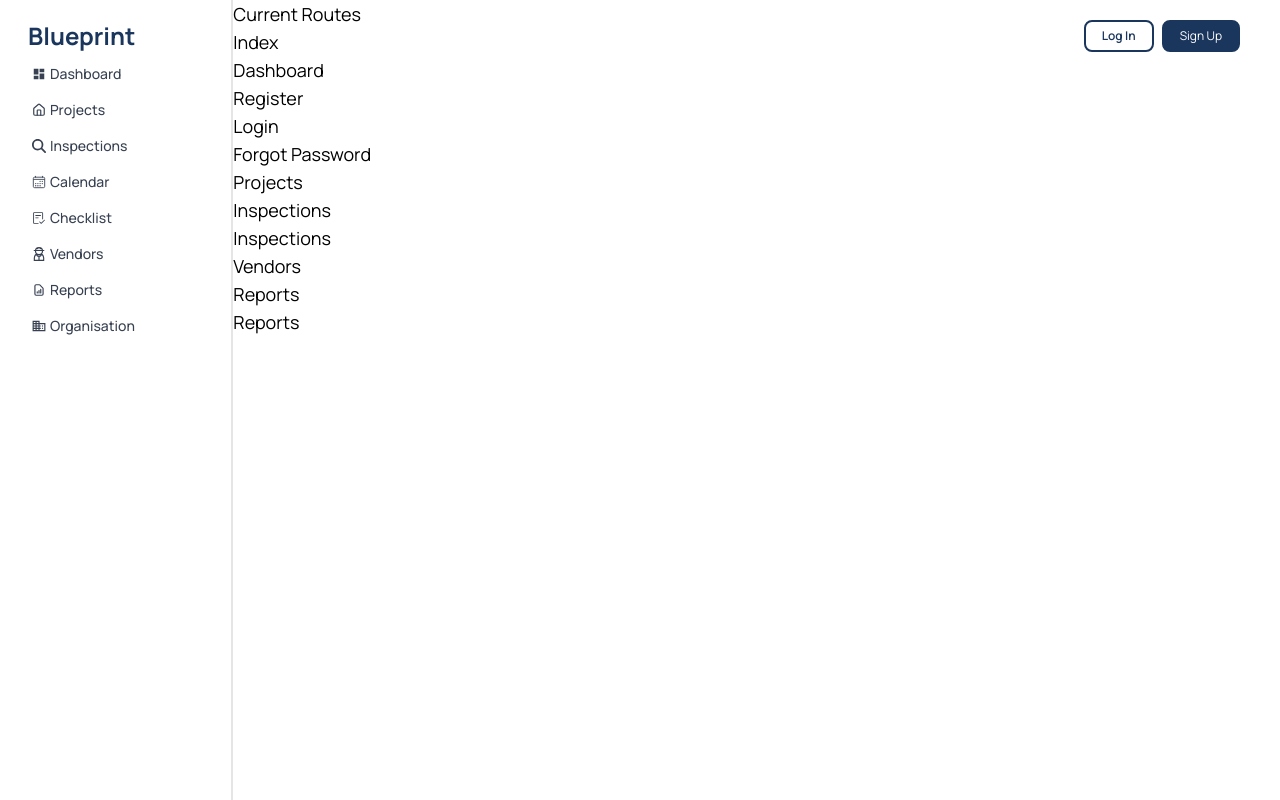
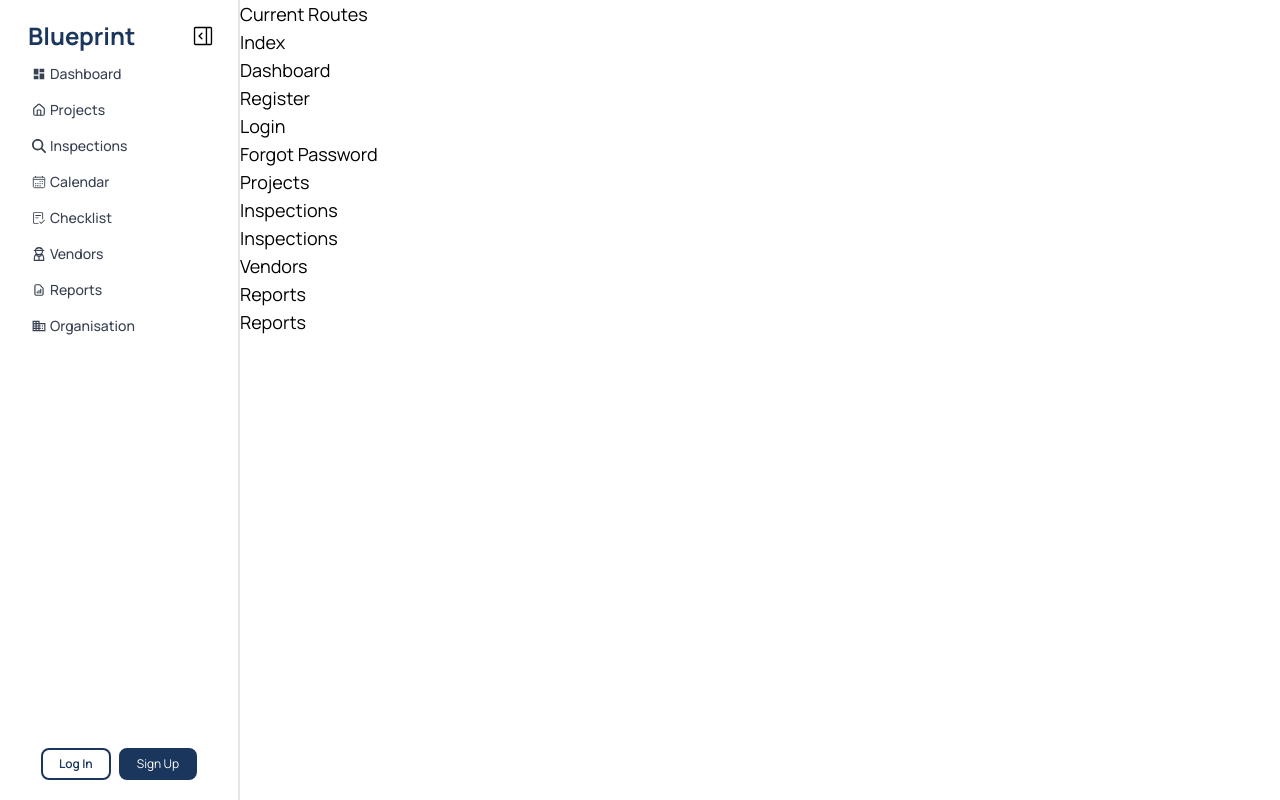
Before and after one commit to BronsonChaker/blueprint-web, a React (Vite) app: page / in a window 1280 px wide. Built offline with nearby package versions, Linux system fonts and the light colour scheme.

Commit message:
Navbar: changes made to Navbar move user drowdown from top right to navbar

```diff
--- a/src/components/Navbar/Navbar.jsx
+++ b/src/components/Navbar/Navbar.jsx
@@ -12,24 +12,38 @@ import SignupButton from "../Buttons/SingupButton";
 import NavbarItem from "./NavbarItem";
 import UserDropdown from "../User/UserDropdown ";
 import { IoCalendarOutline } from "react-icons/io5";
+import { GoSidebarExpand } from "react-icons/go";
+import { useState } from "react";
 
 export default function Navbar() {
   const { user, loading } = useAuth();
+  const { expandSidebar, setExpandSidebar } = useState(false);
 
   if (loading) return null;
   return (
-    <nav className="h-screen w-2/12 text-md py-5 ml-5 flex flex-col items-start justify-start border-r-2 border-stone-200">
+    <nav className="h-screen w-60 text-md py-5 px-5 flex flex-col items-center justify-between border-r-2 border-stone-200">
       {/* Logo */}
-
+      <div className="w-full">
+        <div className="row justify-between items-center w-full">
           <div>
             <Link to="">
-          <span className="font-bold text-2xl text-primary p-2">Blueprint</span>
+              <span className="font-bold text-2xl text-primary p-2">
+                Blueprint
+              </span>
             </Link>
+          </div>
+          <div className="">
+            <GoSidebarExpand className="text-3xl rounded p-1 hc" />
+          </div>
         </div>
         {/* Links */}
 
         <div className="flex flex-col font-medium text-gray-800 text-lg gap-2 items-start mt-2 w-full">
-        <NavbarItem name="Dashboard" route="dashboard" icon={<MdDashboard />} />
+          <NavbarItem
+            name="Dashboard"
+            route="dashboard"
+            icon={<MdDashboard />}
+          />
           <NavbarItem name="Projects" route="projects" icon={<LuHouse />} />
           <NavbarItem
             name="Inspections"
@@ -41,7 +55,11 @@ export default function Navbar() {
             route="calendar"
             icon={<IoCalendarOutline />}
           />
-        <NavbarItem name="Checklist" route="checklist" icon={<GoChecklist />} />
+          <NavbarItem
+            name="Checklist"
+            route="checklist"
+            icon={<GoChecklist />}
+          />
           <NavbarItem name="Vendors" route="vendors" icon={<GrUserWorker />} />
           <NavbarItem
             name="Reports"
@@ -54,15 +72,18 @@ export default function Navbar() {
             icon={<CgOrganisation />}
           />
         </div>
+      </div>
 
+      <div className="w-full">
         {user ? (
           <UserDropdown />
         ) : (
-        <div className="absolute top-5 right-10 flex flex-row gap-2">
+          <div className="w-full row items-center gap-2 justify-center">
             <LoginButton />
             <SignupButton />
           </div>
         )}
+      </div>
     </nav>
   );
 }
--- a/src/components/User/UserDropdown .jsx
+++ b/src/components/User/UserDropdown .jsx
@@ -1,4 +1,4 @@
-import { useState } from "react"
+import { useState } from "react";
 import { useAuth } from "../../context/AuthContext";
 import { FaUser } from "react-icons/fa";
 import { FaCreditCard } from "react-icons/fa6";
@@ -15,43 +15,89 @@ export default function UserDropdown() {
     setIsOpen(!isOpen);
   };
   return (
-    <div onClick={toggleDropdown} className="absolute top-2 right-5 inline-block text-left px-2 py-1 hover:cursor-pointer overflow-visible ">
+    <div
+      onClick={toggleDropdown}
+      className="text-left px-2 py-1 hover:cursor-pointer overflow-visible"
+    >
       <div className="flex flex-col gap-2 px-2 py-1.5 rounded-lg border-2 border-stone-100 bg-white">
-        <div className="flex flex-col ">
-
+        <div className="flex flex-col items-center">
           <div className="flex items-center gap-2">
-            <div>
-            <p className="font-sans antialiased text-xs font-medium text-current">
-              {user.username}
-            </p>
-            </div>
             <img
               src="https://raw.githubusercontent.com/creativetimofficial/public-assets/master/ct-assets/team-4.jpg"
-            alt="avatar"
-            className="inline-block object-cover object-center w-8 h-8 rounded-full border-2 border-primary"
+              alt="avatar"
+              className="inline-block object-cover object-center w-8 h-8 rounded-full border-2 border-primary"
             />
+            <div>
+              <p className="font-sans antialiased text-xs font-medium text-current">
+                {user.username}
+              </p>
+            </div>
           </div>
 
-
-
-          <div className={`w-full absolute right-0 top-10 mt-3 rounded-sm border-2 border-stone-100 bg-white shadow-md
+          <div
+            className={`w-45.5 absolute left-7 bottom-18 mt-3 rounded-sm border-2 border-stone-100 bg-white
                     transition-all duration-200 ease-in-out
-                    ${isOpen ? "opacity-100 scale-100 translate-y-0 pointer-events-auto" : "opacity-0 scale-95 -translate-y-1 pointer-events-none"}`}>
-            <ul className="flex gap-1 flex-col text-xs w-full">
-
-              <li className=""><Link to="/user" className="flex flex-row gap-1 rounded-md items-center hover-bg px-1.5 py-1"><FaUser className="text-md text-gray-700"/><span className="text-xs font-medium text-gray-700">Profile</span></Link></li>
-              <li className=""><Link to="/user" className="flex flex-row gap-1 rounded-md items-center hover-bg px-1.5 py-1"><FaCreditCard className="text-md text-gray-700"/><span className="text-xs font-medium text-gray-700">Subscription</span></Link></li>
-              <li className=""><Link to="/user" className="flex flex-row gap-1 rounded-md items-center hover-bg px-1.5 py-1"><IoIosSettings className="text-kg text-gray-700"/><span className="text-xs font-medium text-gray-700">Settings</span></Link></li>
-              <li className=""><Link to="/user" className="flex flex-row gap-1 rounded-md items-center hover-bg px-1.5 py-1"><BiSolidError className="text-md text-gray-700"/><span className="text-xs font-medium text-gray-700">Suppport</span></Link></li>
-              <li className=""><button onClick={logout} className="flex flex-row gap-1 rounded-md items-center hover-bg px-1.5 py-1 w-full"><MdOutlineLogout className="text-md text-gray-700"/><span className="text-xs font-medium text-gray-700">Sign Out</span></button></li>
+                    ${isOpen ? "opacity-100 scale-100 translate-y-0 pointer-events-auto" : "opacity-0 scale-95 -translate-y-1 pointer-events-none"}`}
+          >
+            <ul className="flex gap-1 flex-col text-xs ">
+              <li className="">
+                <Link
+                  to="/user"
+                  className="flex flex-row gap-1 rounded-md items-center hover-bg px-1.5 py-1"
+                >
+                  <FaUser className="text-md text-gray-700" />
+                  <span className="text-xs font-medium text-gray-700">
+                    Profile
+                  </span>
+                </Link>
+              </li>
+              <li className="">
+                <Link
+                  to="/user"
+                  className="flex flex-row gap-1 rounded-md items-center hover-bg px-1.5 py-1"
+                >
+                  <FaCreditCard className="text-md text-gray-700" />
+                  <span className="text-xs font-medium text-gray-700">
+                    Subscription
+                  </span>
+                </Link>
+              </li>
+              <li className="">
+                <Link
+                  to="/user"
+                  className="flex flex-row gap-1 rounded-md items-center hover-bg px-1.5 py-1"
+                >
+                  <IoIosSettings className="text-kg text-gray-700" />
+                  <span className="text-xs font-medium text-gray-700">
+                    Settings
+                  </span>
+                </Link>
+              </li>
+              <li className="">
+                <Link
+                  to="/user"
+                  className="flex flex-row gap-1 rounded-md items-center hover-bg px-1.5 py-1"
+                >
+                  <BiSolidError className="text-md text-gray-700" />
+                  <span className="text-xs font-medium text-gray-700">
+                    Suppport
+                  </span>
+                </Link>
+              </li>
+              <li className="">
+                <button
+                  onClick={logout}
+                  className="flex flex-row gap-1 rounded-md items-center hover-bg px-1.5 py-1 w-full"
+                >
+                  <MdOutlineLogout className="text-md text-gray-700" />
+                  <span className="text-xs font-medium text-gray-700">
+                    Sign Out
+                  </span>
+                </button>
+              </li>
             </ul>
-
           </div>
-
         </div>
-
-
-
       </div>
     </div>
   );
--- a/src/index.css
+++ b/src/index.css
@@ -1,8 +1,7 @@
-@import url('https://fonts.googleapis.com/css2?family=Manrope:wght@200..800&display=swap');
+@import url("https://fonts.googleapis.com/css2?family=Manrope:wght@200..800&display=swap");
 @import "tailwindcss";
 @source "../.flowbite-react/class-list.json";
 @import "flowbite-react/plugin/tailwindcss";
-
 
 @theme {
   --color-primary: #1a365d;
@@ -14,54 +13,58 @@
 }
 
 @utility hover-bg {
-    @apply hover:bg-gray-100 hover:cursor-pointer hover:transition hover:duration-200
+  @apply hover:bg-gray-100 hover:cursor-pointer hover:transition hover:duration-200;
 }
 @utility hover-underline {
-    @apply hover:cursor-pointer hover:transition hover:duration-200 hover:underline
+  @apply hover:cursor-pointer hover:transition hover:duration-200 hover:underline;
 }
 
 @utility table-header {
-    @apply px-5 py-1.5 text-start text-sm font-medium
+  @apply px-5 py-1.5 text-start text-sm font-medium;
 }
 
 @utility completed-task {
-    @apply hover:cursor-pointer hover:opacity-80  border-b border-border text-sm bg-green-200
+  @apply hover:cursor-pointer hover:opacity-80  border-b border-border text-sm bg-green-200;
 }
 
 @utility incomplete-task {
-    @apply hover:cursor-pointer hover:bg-gray-100  border-b border-border text-sm
+  @apply hover:cursor-pointer hover:bg-gray-100  border-b border-border text-sm;
 }
 
 @utility button {
-    @apply hover:opacity-80 px-4 py-1.5 border bg-primary text-white rounded-md
+  @apply hover:opacity-80 px-4 py-1.5 border bg-primary text-white rounded-md;
 }
 
 @utility input {
-    @apply w-full border-2 border-border text-sm rounded-xl px-2.5 py-2 outline-none
+  @apply w-full border-2 border-border text-sm rounded-xl px-2.5 py-2 outline-none;
 }
 
 @utility card-outline {
-    @apply shadow-sm rounded-lg border border-stone-100 bg-white text-gray-700
+  @apply shadow-sm rounded-lg border border-stone-100 bg-white text-gray-700;
 }
 
 @utility text-heading {
-    @apply font-bold text-primary text-2xl
+  @apply font-bold text-primary text-2xl;
 }
 
 @utility text-page-desc {
-    @apply text-sm text-subtext mt-2
+  @apply text-sm text-subtext mt-2;
 }
 
 @utility column {
-    @apply flex flex-col
+  @apply flex flex-col;
 }
 
 @utility row {
-    @apply flex flex-row
+  @apply flex flex-row;
+}
+
+@utility hc {
+  @apply hover:cursor-pointer hover:bg-stone-100 transition duration-300;
 }
 
 * {
-    font-family: "Manrope", sans-serif;
+  font-family: "Manrope", sans-serif;
 }
 
 a.active {
@@ -71,5 +74,4 @@ a.active {
   text-decoration-thickness: 2px;
   text-underline-offset: 10px;
   text-decoration-color: #1a365d;
-
 }
```
Lines whose indentation alone changed are shown as unchanged.
